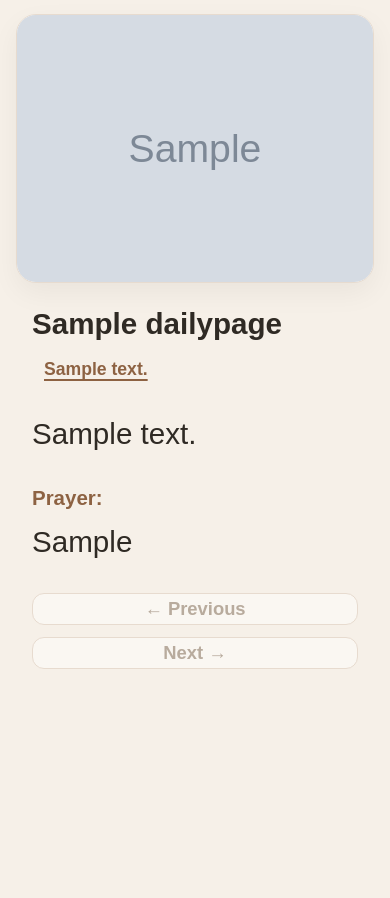
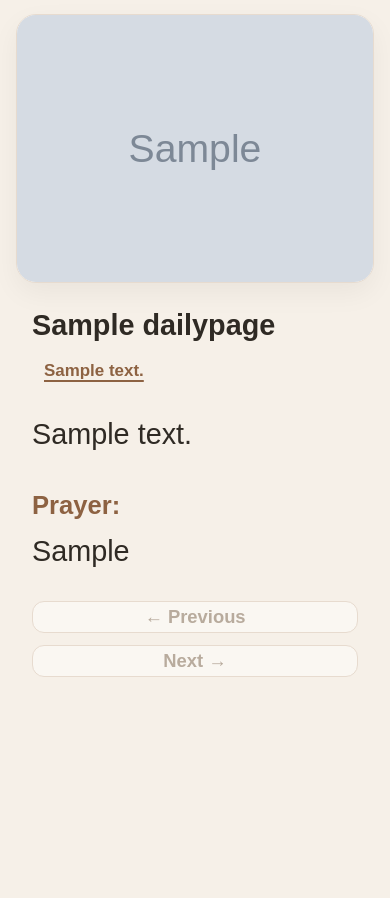
Before and after one commit to johnchen008/devotional2026, a Django app: page / in a window 390 px wide. Run offline with Django 4.2, Linux system fonts and the light colour scheme; tables that the repository leaves empty hold one stand-in row (values such as "Sample post"); grey boxes marked "Sample" are stand-in pictures.

Commit message:
update template

```diff
--- a/static/css/site.css
+++ b/static/css/site.css
@@ -40,7 +40,7 @@ body {
 
 .hero-image {
     width: 100%;
-    max-height: 300px;
+    max-height: 500px;
     display: block;
     object-fit: cover;
     background: #eee;
@@ -62,16 +62,16 @@ body {
 
 .page-title {
     margin: 0 0 16px;
-    line-height: 1.3;
-    font-size: 1.3rem;
+    line-height: 1.4;
+    font-size: 1.5rem;
 }
 
 .section-label {
     margin-top: 24px;
     margin-bottom: 10px;
-    font-size: 1.28rem;
+    font-size: 1.6rem;
     color: var(--accent);
-    letter-spacing: 0.0em;
+    letter-spacing: 0em;
     font-weight: 700;
 }
 
@@ -96,7 +96,7 @@ body {
 .reading-links a {
 
     padding: 0px 12px;
-    font-size: 1.1rem;
+    font-size: 1.06rem;
 
 }
 
@@ -112,11 +112,10 @@ body {
     line-height: 1.5;
     word-break: break-word;
     overflow-wrap: break-word;
-
 }
 
 .body-text p {
-    margin: 2rem 2rem 1em 0;
+    margin: 2rem 2rem 1.2em 0;
 }
 
 
@@ -152,7 +151,7 @@ body {
     flex: 1;
     text-align: center;
     text-decoration: none;
-    padding: 4px 3px;
+    padding: 4px 1px;
 
     border-radius: 12px;
     border: 1px solid var(--border);
@@ -172,7 +171,7 @@ body {
     font-size: 1.05rem;
 }
 
-@media (max-width: 600px) {
+@media (max-width: 768px) {
     .site-wrap {
         padding-top: 14px;
     }
@@ -186,12 +185,14 @@ body {
     }
 
     .page-title {
-        font-size: 1.85rem;
+        font-size: 1.8rem;
     }
 
-    .body-text,
+    .body-text {
+        font-size: 1.8rem;
+    }
     .prayer-text {
-        font-size: 1.85rem;
+        font-size: 1.8rem;
     }
 
     .nav-links {
```
